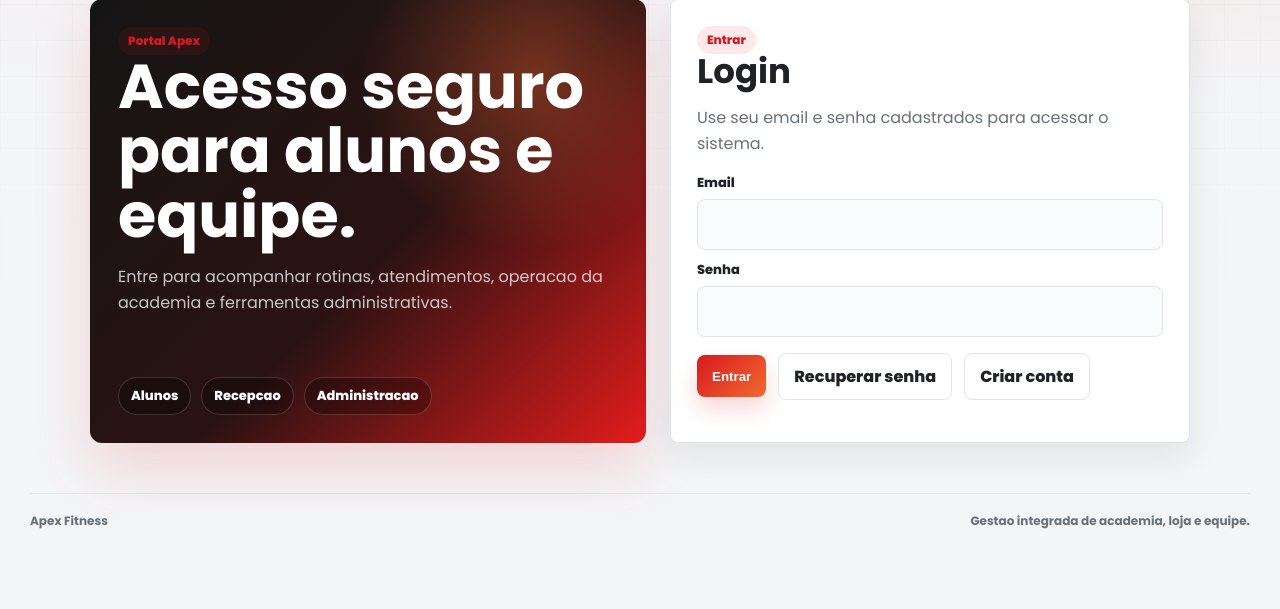
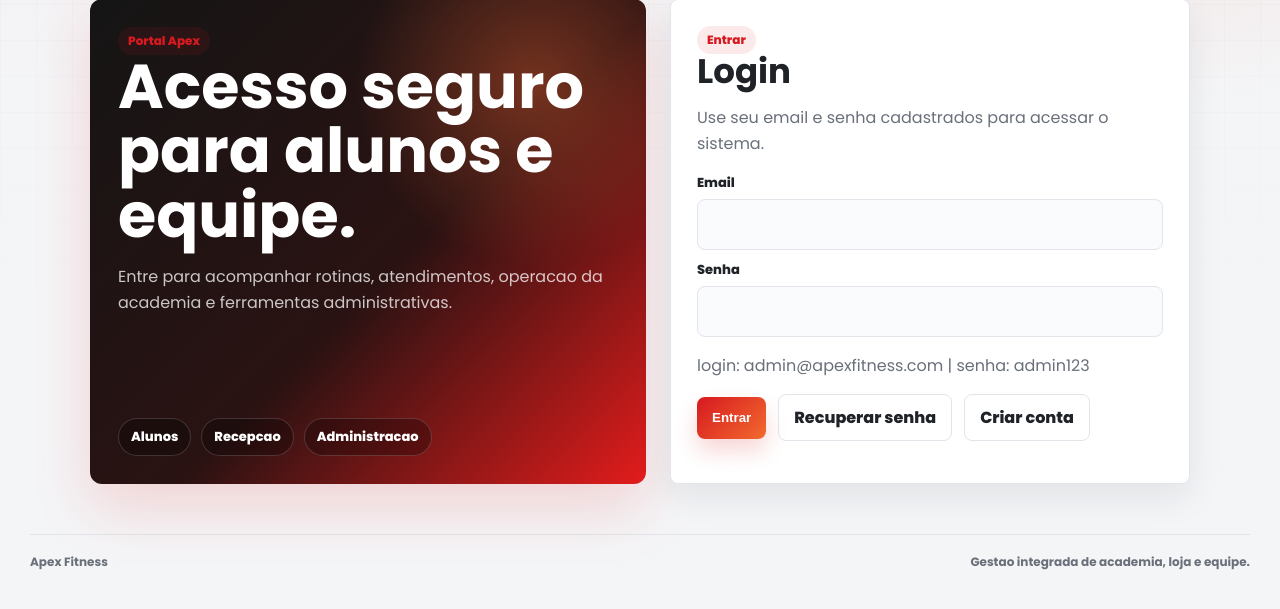
Before and after one commit to VHenrique777/apexfitness, a Flask app: page /auth/entrar in a window 1280 px wide. Shown: the part 176-785 px from the top of the page. Run offline with Flask 3, Linux system fonts and the light colour scheme.

Commit message:
Add login credentials information to login page

```diff
--- a/apexfitness_github/app/templates/auth/login.html
+++ b/apexfitness_github/app/templates/auth/login.html
@@ -25,6 +25,7 @@
       <input name="email" type="email" required>
       <label>Senha</label>
       <input name="password" type="password" required>
+      <p>  login: admin@apexfitness.com | senha: admin123</p>
       <div class="toolbar">
         <button>Entrar</button>
         <a class="btn ghost" href="{{ url_for('auth.forgot_password') }}">Recuperar senha</a>
```
